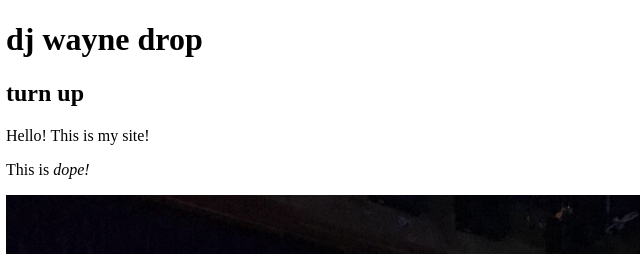
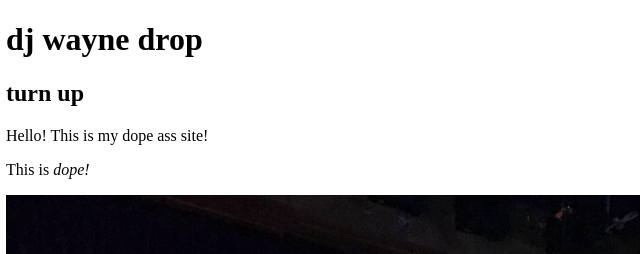
Before and after one commit to wmcphersonjr/wmcphersonjr.github.io, a plain HTML site: page index.html in a window 1280 px wide. Shown: the top 254 px of the page, 2-642 px from the left. Drawn offline with Linux system fonts and the light colour scheme.

Commit message:
made better

```diff
--- a/index.html
+++ b/index.html
@@ -6,7 +6,7 @@
 </body>
     <h1>dj wayne drop</h1>
     <h2>turn up</h2>
-    <p>Hello! This is my site!</p>
+    <p>Hello! This is my dope ass site!</p>
     <p>This is <em>dope!</em></p>
     <img src="DJ.JPG">
     <p>go to the <a href="http://www.waynemcphersonjr.com/">internet </a></a></p>
```
